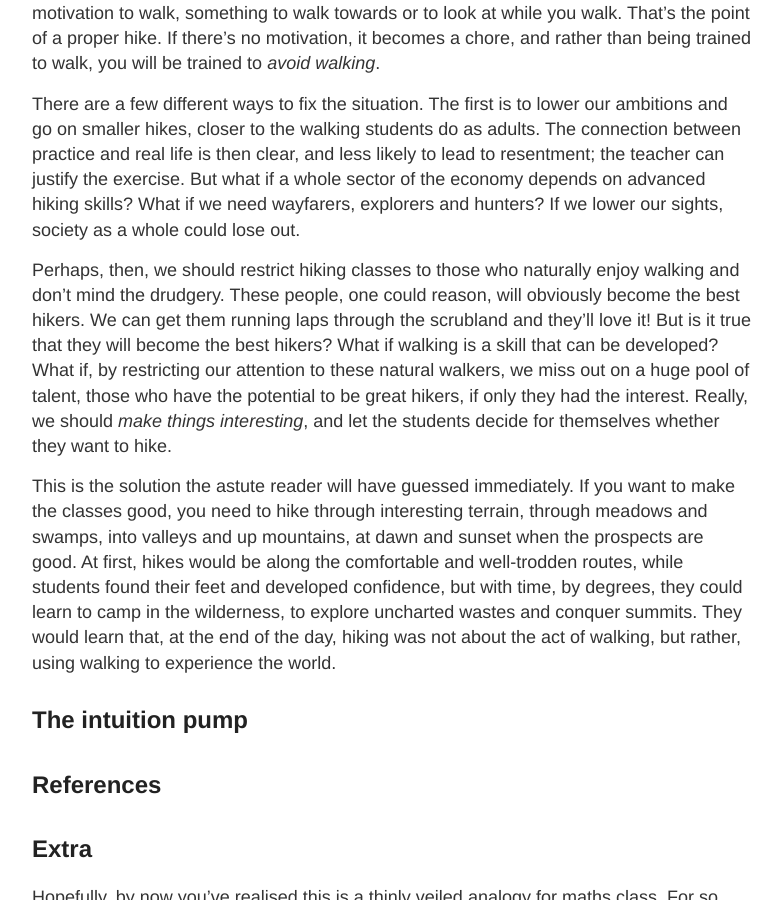
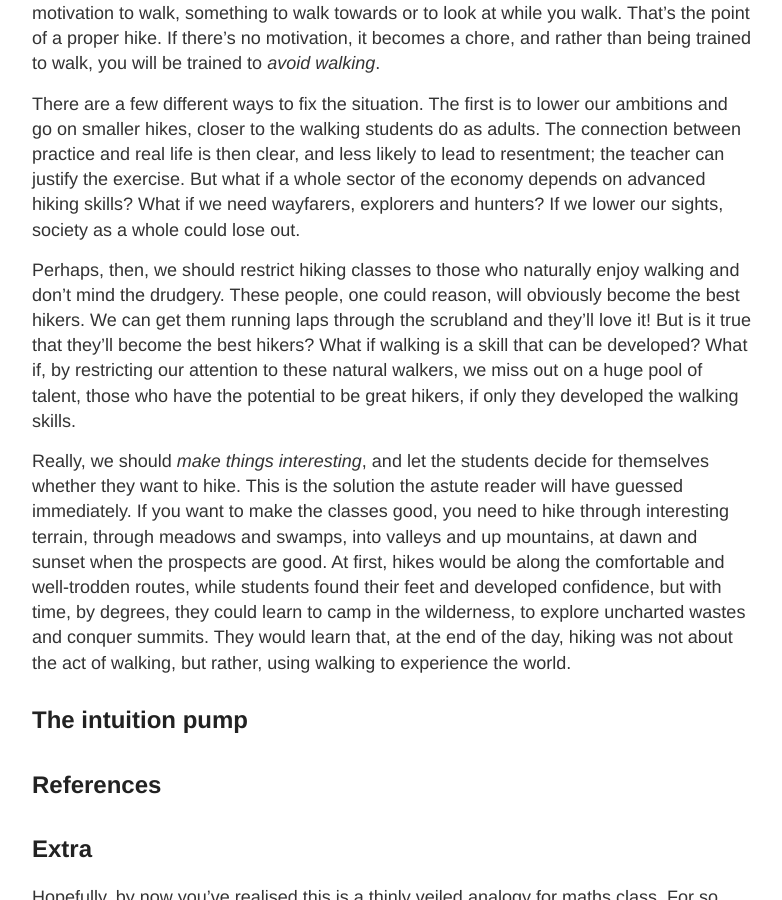
Before and after one commit to hapax/hapax.github.io, a Jekyll site: the page built from assets/teaching.md, in a window 1280 px wide and 900 px high, scrolled down 557 px. Shown: the whole window, without its empty margins (248-1030 px from the left). Built offline with Jekyll 4.4.1, drawn with Linux system fonts in a browser that asks for light colours; our own code applies the rules of GitHub Pages for plain Markdown files; a script that is not in the unit is left out.

Commit message:
Update teaching.md

```diff
--- a/assets/teaching.md
+++ b/assets/teaching.md
@@ -48,14 +48,14 @@ Perhaps, then, we should restrict hiking classes to those who naturally enjoy
 walking and don't mind the drudgery.
 These people, one could reason, will obviously become the best hikers.
 We can get them running laps through the scrubland and they'll love it!
-But is it true that they will become the best hikers?
+But is it true that they'll become the best hikers?
 What if walking is a skill that can be developed?
 What if, by restricting our attention to these natural walkers, we
 miss out on a huge pool of talent, those who have the potential to be
-great hikers, if only they had the interest.
+great hikers, if only they developed the walking skills.
+
 Really, we should *make things interesting*, and let the students
 decide for themselves whether they want to hike.
-
 This is the solution the astute reader will have guessed immediately.
 If you want to make the classes good, you need to hike through interesting terrain, through meadows and swamps,
 into valleys and up mountains, at dawn and sunset when the prospects are good.
```
